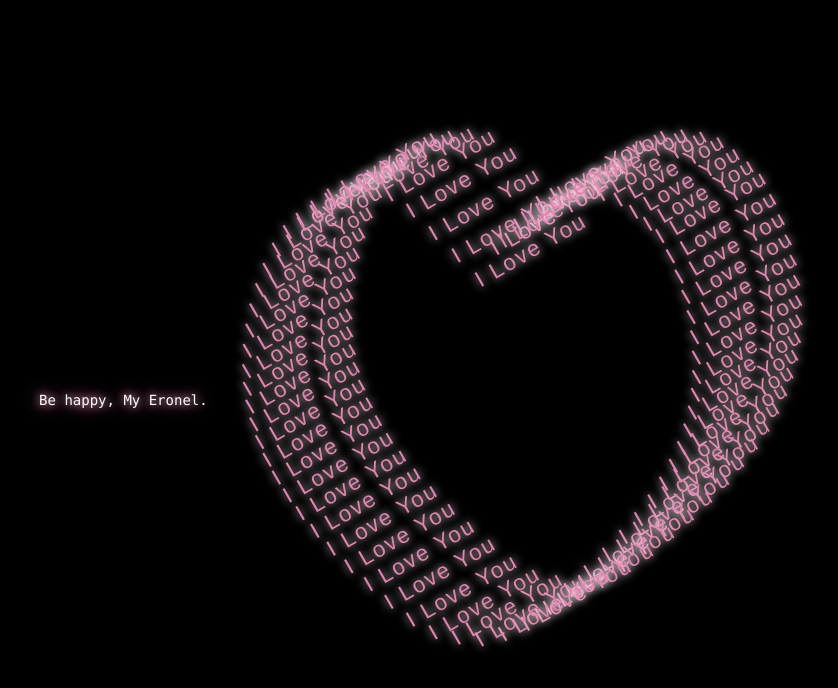
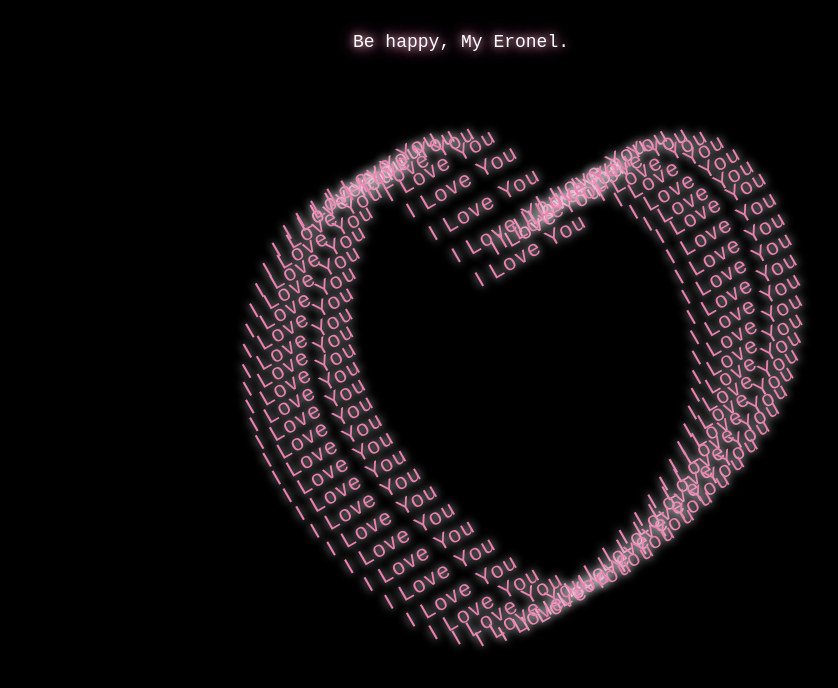
Before and after one commit to semutimuyt-hash/love, a plain HTML site: page index.html in a window 1280 px wide. Shown: the whole page, without its empty margins (179-1017 px from the left). Drawn offline with Linux system fonts and the light colour scheme.

Commit message:
update posisi tulisan

```diff
--- a/index.html
+++ b/index.html
@@ -4,7 +4,7 @@
   <meta http-equiv="Content-Type" content="text/html; charset=UTF-8">
   <link rel="stylesheet" href="styles.css">
   <link href="https://fonts.googleapis.com/css2?family=Great+Vibes&display=swap" rel="stylesheet">
-  <title>Teruntuk sayangku, Eronel.</title>
+  <title>Love</title>
  </head>
  <body mpa-version="9.0.21" mpa-extension-id="ibefaeehajgcpooopoegkifhgecigeeg">
   <div id="ui">
--- a/styles.css
+++ b/styles.css
@@ -1,3 +1,4 @@
+
 #btn-make {
   bottom: 200px;
   right: 30px;
@@ -727,21 +728,16 @@ body {
 }
 .kata-kata {
     position: absolute;
-    top: 50%;
-    left: 8%;
-    transform: translateY(-50%);
-
-    width: 400px;
-
+    top: 2%;
+    left: 50%;
+    transform: translateX(-50%);
+    width: 700px;
     text-align: center;
     color: white;
-
-    font-family: 'Consolas', 'Courier New', monospace;
-    font-size: 14px;
+    font-family: 'Courier New', monospace;
+    font-size: 18px;
     line-height: 1.6;
-
     text-shadow: 0 0 8px pink, 0 0 18px hotpink;
-
     z-index: 10;
 }
 
```
